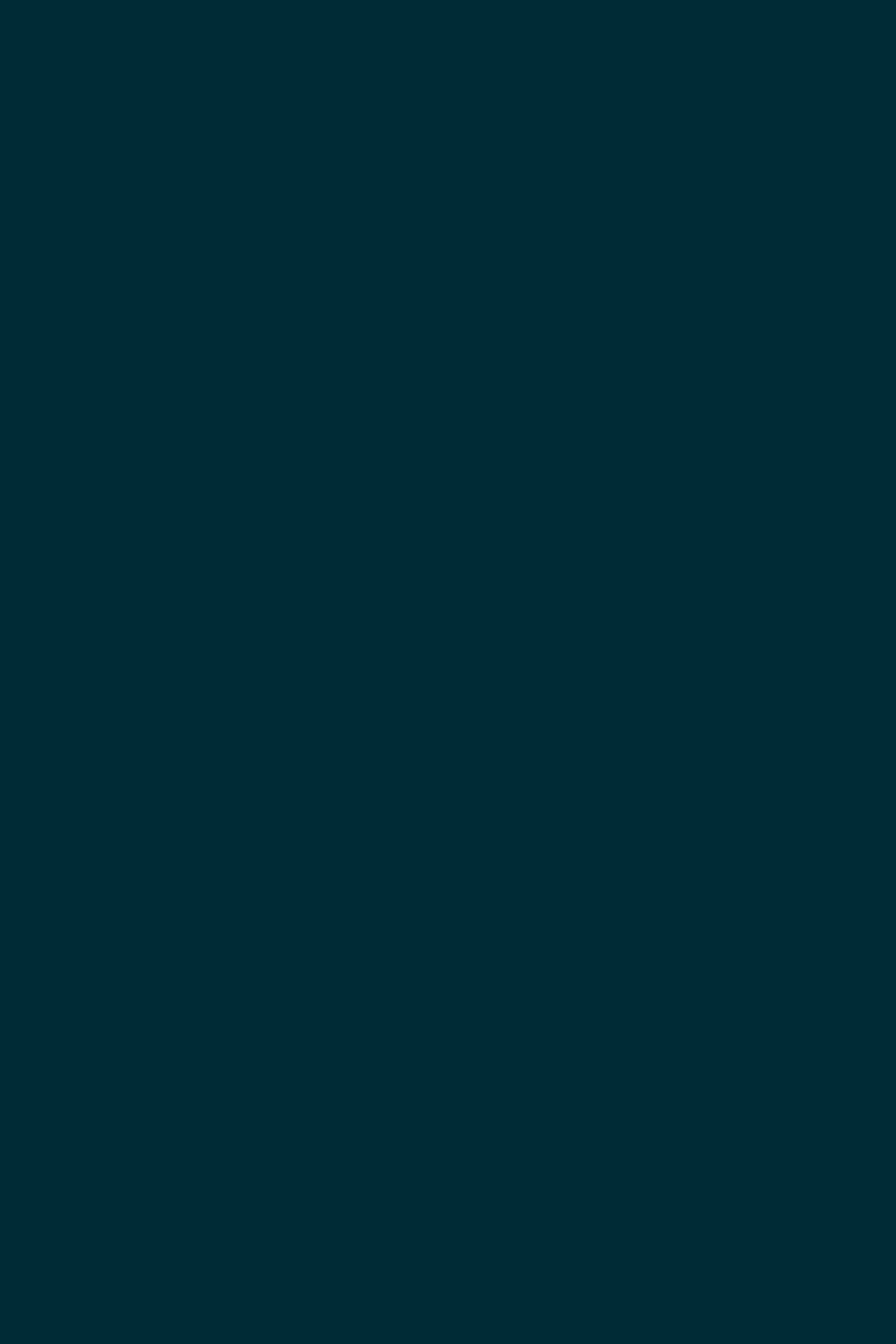
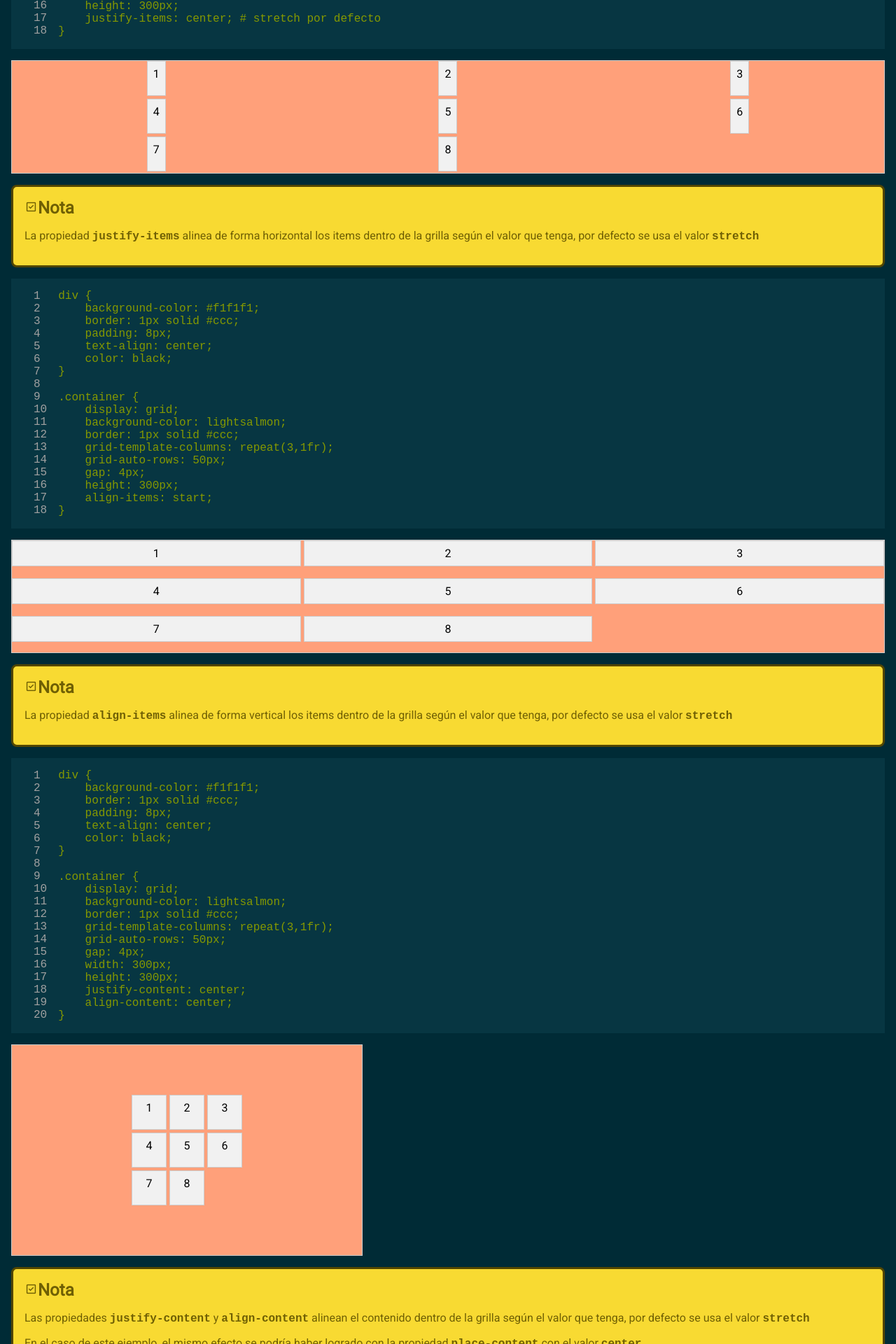
Before and after one commit to pascencio/css3-tutorial, a Nuxt app: page /grid in a window 1280 px wide. Shown: the part 10080-12000 px from the top of the page at 70% size. Before the commit the page ends 9809 px from the top, so only its background shows below. Built offline with nearby package versions, Linux system fonts and the light colour scheme.

Commit message:
feat: Grid justify content items y align content items

```diff
--- a/pages/grid.vue
+++ b/pages/grid.vue
@@ -258,7 +258,64 @@ footer {
     color: black;
 }`;
 
+const example12 = `div {
+    background-color: #f1f1f1;
+    border: 1px solid #ccc;
+    padding: 8px;
+    text-align: center;
+    color: black;
+}
 
+.container {
+    display: grid;
+    background-color: lightsalmon;
+    border: 1px solid #ccc;
+    grid-template-columns: repeat(3,1fr);
+    grid-auto-rows: 50px;
+    gap: 4px;
+    height: 300px;
+    justify-items: center; # stretch por defecto
+}`
+
+const example13 = `div {
+    background-color: #f1f1f1;
+    border: 1px solid #ccc;
+    padding: 8px;
+    text-align: center;
+    color: black;
+}
+
+.container {
+    display: grid;
+    background-color: lightsalmon;
+    border: 1px solid #ccc;
+    grid-template-columns: repeat(3,1fr);
+    grid-auto-rows: 50px;
+    gap: 4px;
+    height: 300px;
+    align-items: start;
+}`;
+
+const example14 = `div {
+    background-color: #f1f1f1;
+    border: 1px solid #ccc;
+    padding: 8px;
+    text-align: center;
+    color: black;
+}
+
+.container {
+    display: grid;
+    background-color: lightsalmon;
+    border: 1px solid #ccc;
+    grid-template-columns: repeat(3,1fr);
+    grid-auto-rows: 50px;
+    gap: 4px;
+    width: 300px;
+    height: 300px;
+    justify-content: center;
+    align-content: center;
+}`;
 
 
 </script>
@@ -455,6 +512,53 @@ footer {
             definida en <code>grid-template-areas</code>.</p>
         <p>Si pones un <code>"."</code> en vez del nombre de un área, el elemento no se mostrará.
         </p>
+    </Note>
+    <Codeblock :code="example12" />
+    <section class="example12 container">
+        <div>1</div>
+        <div>2</div>
+        <div>3</div>
+        <div>4</div>
+        <div>5</div>
+        <div>6</div>
+        <div>7</div>
+        <div>8</div>
+    </section>
+    <Note title="Nota">
+        <p>La propiedad <code>justify-items</code> alinea de forma horizontal los items dentro de la grilla según el
+            valor que tenga, por defecto se usa el valor <code>stretch</code></p>
+    </Note>
+    <Codeblock :code="example13" />
+    <section class="example13 container">
+        <div>1</div>
+        <div>2</div>
+        <div>3</div>
+        <div>4</div>
+        <div>5</div>
+        <div>6</div>
+        <div>7</div>
+        <div>8</div>
+    </section>
+    <Note title="Nota">
+        <p>La propiedad <code>align-items</code> alinea de forma vertical los items dentro de la grilla según el valor
+            que tenga, por defecto se usa el valor <code>stretch</code></p>
+    </Note>
+    <Codeblock :code="example14" />
+    <section class="example14 container">
+        <div>1</div>
+        <div>2</div>
+        <div>3</div>
+        <div>4</div>
+        <div>5</div>
+        <div>6</div>
+        <div>7</div>
+        <div>8</div>
+    </section>
+    <Note title="Nota">
+        <p>Las propiedades <code>justify-content</code> y <code>align-content</code> alinean el contenido dentro de la
+            grilla según el valor que tenga, por defecto se usa el valor <code>stretch</code></p>
+        <p>En el caso de este ejemplo, el mismo efecto se podría haber logrado con la propiedad
+            <code>place-content</code> con el valor <code>center</code></p>
     </Note>
 </template>
 <style scoped>
@@ -706,4 +810,63 @@ footer {
     text-align: center;
     color: black;
 }
+
+.example12.container>div {
+    background-color: #f1f1f1;
+    border: 1px solid #ccc;
+    padding: 8px;
+    text-align: center;
+    color: black;
+}
+
+.example12.container {
+    display: grid;
+    background-color: lightsalmon;
+    border: 1px solid #ccc;
+    grid-template-columns: repeat(3, 1fr);
+    grid-auto-rows: 50px;
+    gap: 4px;
+    height: 160px;
+    justify-items: center;
+}
+
+.example13.container>div {
+    background-color: #f1f1f1;
+    border: 1px solid #ccc;
+    padding: 8px;
+    text-align: center;
+    color: black;
+}
+
+.example13.container {
+    display: grid;
+    background-color: lightsalmon;
+    border: 1px solid #ccc;
+    grid-template-columns: repeat(3, 1fr);
+    grid-auto-rows: 50px;
+    gap: 4px;
+    height: 160px;
+    align-items: start;
+}
+
+.example14.container>div {
+    background-color: #f1f1f1;
+    border: 1px solid #ccc;
+    padding: 8px;
+    text-align: center;
+    color: black;
+}
+
+.example14.container {
+    display: grid;
+    background-color: lightsalmon;
+    border: 1px solid #ccc;
+    grid-template-columns: repeat(3, 50px);
+    grid-auto-rows: 50px;
+    gap: 4px;
+    width: 500px;
+    height: 300px;
+    justify-content: center;
+    align-content: center;
+}
 </style>
```
